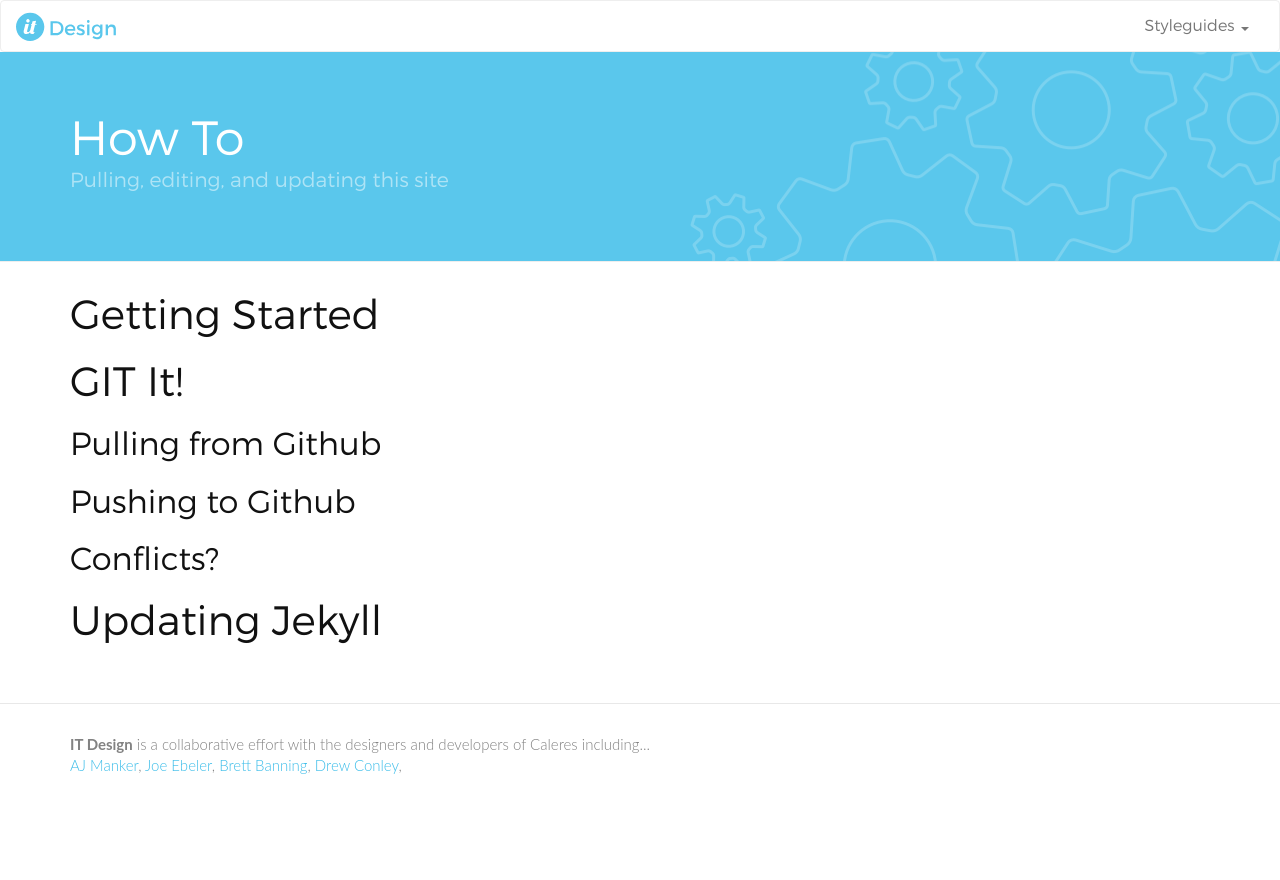
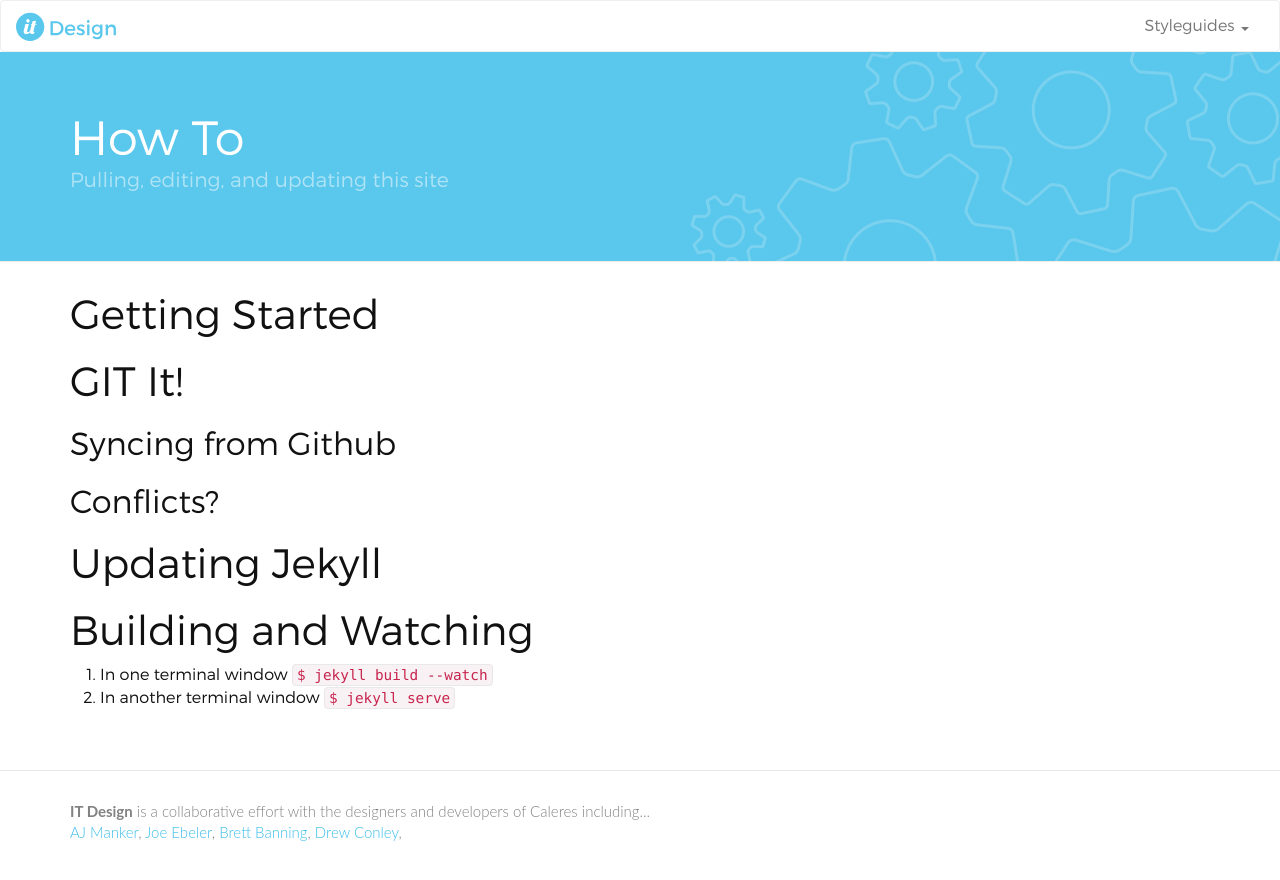
Before and after one commit to it-design/it-design.github.io, a Jekyll site: the page built from how-to.md, in a window 1280 px wide. Shown: the top 880 px of the page. Built offline with Jekyll 4.4.1, drawn with Linux system fonts in a browser that asks for light colours; nearby versions of some CDN libraries.

Commit message:
Updated how to

```diff
--- a/how-to.md
+++ b/how-to.md
@@ -10,10 +10,13 @@ permalink: /how-to/
 
 # GIT It!
 
-## Pulling from Github
-
-## Pushing to Github
+## Syncing from Github
 
 ## Conflicts?
 
 # Updating Jekyll
+
+# Building and Watching
+
+1. In one terminal window `$ jekyll build --watch`
+2. In another terminal window `$ jekyll serve`
```
Also changed, not shown: 2 other files.
